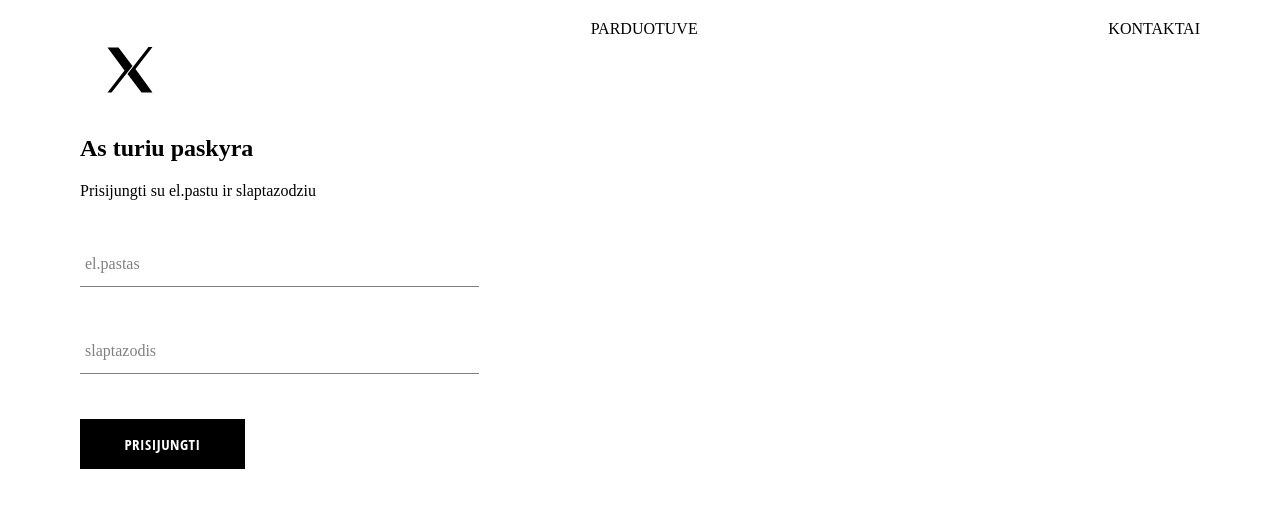
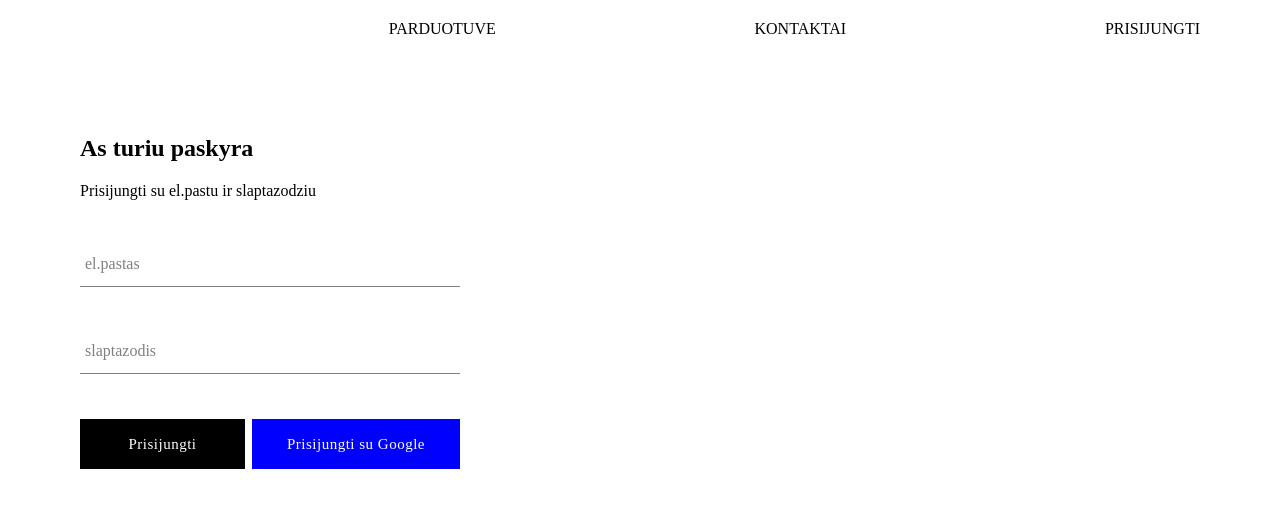
Before and after one commit to savaleks/eparduotuve, a React (Create React App) app: page /login in a window 1280 px wide. Shown: the top 508 px of the page. Built offline with nearby package versions, Linux system fonts and the light colour scheme; no server answers; a web font is replaced by a local one.

Commit message:
integrated firebase into app, created login page with login component and logout

```diff
--- a/package.json
+++ b/package.json
@@ -6,6 +6,7 @@
     "@testing-library/jest-dom": "^5.11.4",
     "@testing-library/react": "^11.1.0",
     "@testing-library/user-event": "^12.1.10",
+    "firebase": "^8.0.1",
     "node-sass": "^4.14.1",
     "react": "^17.0.1",
     "react-dom": "^17.0.1",
--- a/src/App.css
+++ b/src/App.css
@@ -7,3 +7,7 @@ a {
     text-decoration: none;
     color: black;
 }
+
+* {
+    box-sizing: border-box;
+}
--- a/src/App.js
+++ b/src/App.js
@@ -1,14 +1,39 @@
+import React from 'react';
 import './App.css';
 import HomePage from './pages/homepage/homepage.component';
 import {Route, Switch} from 'react-router-dom';
 import ShopPage from './pages/shop/shop.component.jsx';
 import Header from './components/header/header.component';
 import LoginAndRegister from './pages/login-and-register/login-and-register.component';
+import {auth} from './firebase/firebase.utils';
 
-function App() {
+class App extends React.Component {
+  constructor(){
+    super();
+
+    this.state = {
+      currentUser: null
+    }
+  }
+
+  unsubscribeFromAuth = null;
+
+  componentDidMount(){
+    this.unsubscribeFromAuth = auth.onAuthStateChanged(user => {
+      this.setState({currentUser: user});
+
+      console.log(user);
+    })
+  }
+
+  componentWillUnmount() {
+    this.unsubscribeFromAuth();
+  }
+
+  render(){
     return (
       <div>
-      <Header/>
+        <Header currentUser={this.state.currentUser}/>
         <Switch>
           <Route exact path='/' component={HomePage}/>
           <Route path='/shop' component={ShopPage}/>
@@ -17,5 +42,6 @@ function App() {
       </div>
     );
   }
+}
 
 export default App;
--- a/src/components/custom-button/custom-button .component.jsx
+++ b/src/components/custom-button/custom-button .component.jsx
@@ -1,7 +1,7 @@
 import './custom-button.styles.scss';
 
-const CustomButton = ({children, ...otherProps}) => (
-    <button className='custom-button' {...otherProps}>
+const CustomButton = ({children, isGoogleSignIn, ...otherProps}) => (
+    <button className={`${isGoogleSignIn ? 'google-sign-in': ''} custom-button`} {...otherProps}>
         {children}
     </button>
 )
--- a/src/components/custom-button/custom-button.styles.scss
+++ b/src/components/custom-button/custom-button.styles.scss
@@ -8,9 +8,8 @@
     font-size: 15px;
     background-color: black;
     color: white;
-    text-transform: uppercase;
-    font-family: 'Open Sans Condensed';
-    font-weight: bolder;
+    // text-transform: uppercase;
+    font-family: "Times New Roman", Times, serif;
     border: none;
     cursor: pointer;
 
@@ -19,4 +18,14 @@
       color: black;
       border: 1px solid black;
     }
+
+    &.google-sign-in {
+      background-color: blue;
+      color: white;
+
+      &:hover {
+        background-color: blueviolet;
+        border: none;
+      }
+    }
   }
--- a/src/components/header/header.component.jsx
+++ b/src/components/header/header.component.jsx
@@ -1,18 +1,24 @@
 import './header.styles.scss';
 import {Link} from 'react-router-dom';
 import {ReactComponent as Logo} from '../../assets/logo.svg';
+import {auth} from '../../firebase/firebase.utils';
 
-const Header = () => (
+const Header = ({currentUser}) => (
     <div className='header'>
         <Link className='logo-container' to="/">
             <Logo className='logo'/>
         </Link>
-        <div className='option' to='/shop'>
+        <Link className='option' to='/shop'>
             PARDUOTUVE
-        </div>
-        <div className='option' to='/shop'>
+        </Link>
+        <Link className='option' to='/shop'>
             KONTAKTAI
-        </div>
+        </Link>
+        {
+            currentUser ?
+            <div className='option' onClick={() => auth.signOut()}>ATSIJUNGTI</div>
+            : <Link className='option' to='/prisijungti'>PRISIJUNGTI</Link>
+        }
     </div>
 )
 
--- a/src/components/header/header.styles.scss
+++ b/src/components/header/header.styles.scss
@@ -20,6 +20,7 @@
 
       .option {
         padding: 10px 15px;
+        cursor: pointer;
       }
     }
   }
--- a/src/components/login/login.component.jsx
+++ b/src/components/login/login.component.jsx
@@ -2,6 +2,7 @@ import React from "react";
 import './login.styles.scss';
 import FormInput from "../../components/form-input/form-input.component";
 import CustomButton from '../../components/custom-button/custom-button .component';
+import {loginWithGoogle} from '../../firebase/firebase.utils';
 
 class Login extends React.Component {
     constructor(props) {
@@ -33,11 +34,27 @@ render() {
             <span>Prisijungti su el.pastu ir slaptazodziu</span>
 
             <form onSubmit={this.handleSubmit}>
-                <FormInput name="email" type="email" value={this.state.email} handleChange={this.handleChange} label="el.pastas" required />
+                <FormInput
+                name="email"
+                type="email"
+                value={this.state.email}
+                handleChange={this.handleChange}
+                label="el.pastas"
+                required />
 
-                <FormInput name="password" type="password" value={this.state.password} handleChange={this.handleChange} label="slaptazodis" required />
-
-                <CustomButton type="submit">Prisijungti</CustomButton>
+                <FormInput
+                name="password"
+                type="password"
+                value={this.state.password}
+                handleChange={this.handleChange}
+                label="slaptazodis"
+                required />
+                <div className='buttons'>
+                    <CustomButton type="submit">Prisijungti</CustomButton>
+                    <CustomButton onClick={loginWithGoogle} isGoogleSignIn>
+                    Prisijungti su Google
+                    </CustomButton>
+                </div>
             </form>
         </div>
     )
--- a/src/components/login/login.styles.scss
+++ b/src/components/login/login.styles.scss
@@ -1,5 +1,10 @@
 .login {
-    width: 30vw;
+    width: 380px;
     display: flex;
     flex-direction: column;
   }
+
+  .buttons {
+    display: flex;
+    justify-content: space-between;
+  }
--- /dev/null
+++ b/src/firebase/firebase.utils.js
@@ -0,0 +1,26 @@
+import firebase from 'firebase/app';
+import 'firebase/firestore';
+import 'firebase/auth';
+
+const config = {
+    apiKey: "AIzaSyDQz5pYixpobIg_kwrG-Ovc2XWlPTJtuDE",
+    authDomain: "eparduotuve-db.firebaseapp.com",
+    databaseURL: "https://eparduotuve-db.firebaseio.com",
+    projectId: "eparduotuve-db",
+    storageBucket: "eparduotuve-db.appspot.com",
+    messagingSenderId: "1046723712433",
+    appId: "1:1046723712433:web:10505431fbfff572b6d990",
+    measurementId: "G-C2CQN2DJQW"
+  }
+
+  firebase.initializeApp(config);
+
+  export const auth = firebase.auth();
+  export const firestore = firebase.firestore();
+
+  const provider = new firebase.auth.GoogleAuthProvider();
+  provider.setCustomParameters({prompt: 'select_account'});
+
+  export const loginWithGoogle = () => auth.signInWithPopup(provider);
+
+  export default firebase;
```
Also changed, not shown: 1 other file (tests, documents, lock files or other folders). Lines whose indentation alone changed are shown as unchanged.
